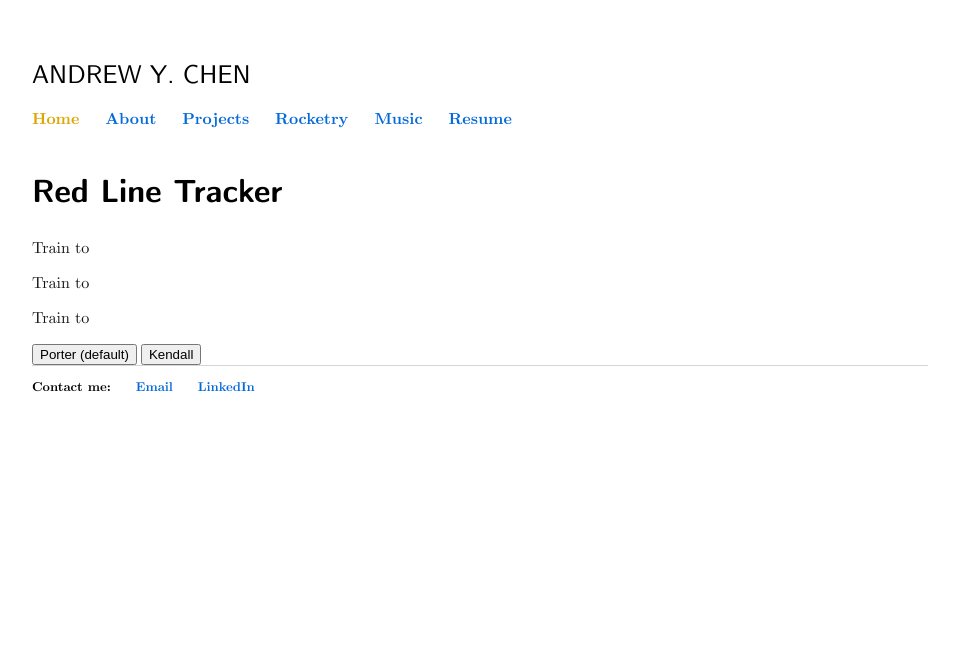
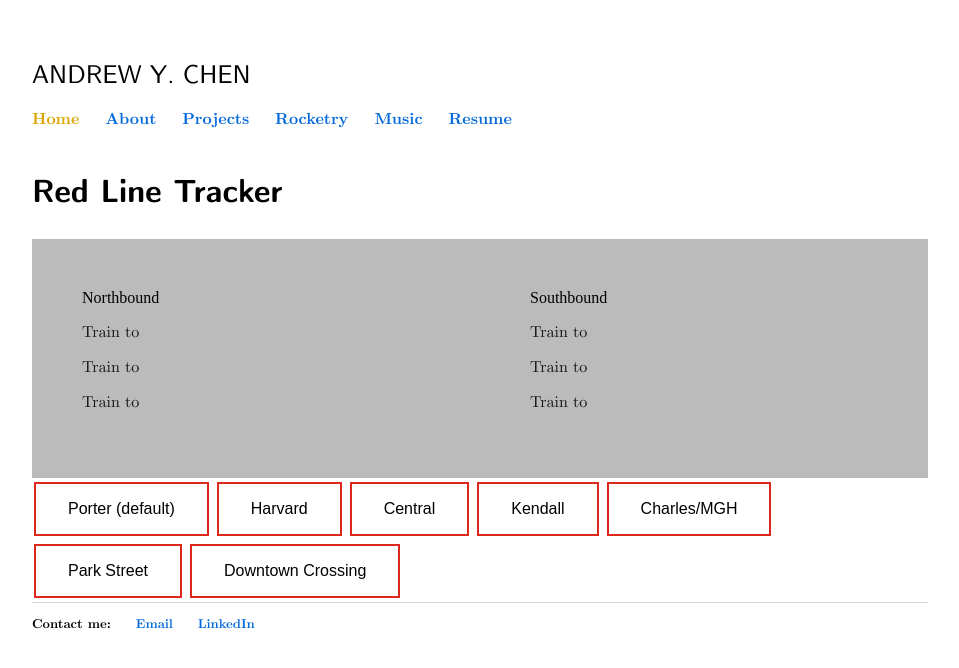
Before and after one commit to carbonheliumnitrogen/carbonheliumnitrogen.github.io, a Jekyll site: the page built from train.html, in a window 1280 px wide. Shown: the top 668 px of the page, without its empty margins (160-1119 px from the left). Built offline with Jekyll 4.4.1, drawn with Linux system fonts in a browser that asks for light colours; some of the changed lines change nothing that is shown.

Commit message:
asdfasdfsadf

```diff
--- a/train.html
+++ b/train.html
@@ -5,30 +5,114 @@ title: train
 
 <head>
 
+  <meta name="viewport" content="width=device-width, initial-scale=1">
+
+  <style>
+      * {
+    box-sizing: border-box;
+  }
+  /* Create two equal columns that floats next to each other */
+  .column {
+    float: left;
+    width: 50%;
+    padding: 50px;
+  }
+
+  /* Clear floats after the columns */
+  .row:after {
+    content: "";
+    display: table;
+    clear: both;
+  }
+
+  .button {
+    background-color: #da291c;
+    border: none;
+    color: white;
+    padding: 16px 32px;
+    text-align: center;
+    text-decoration: none;
+    display: inline-block;
+    font-size: 16px;
+    margin: 4px 2px;
+    transition-duration: 0.4s;
+    cursor: pointer;
+  }
+  .button1 {
+    background-color: white;
+    color: black;
+    border: 2px solid #da291c;
+  }
+
+  .button1:hover {
+    background-color: #da291c;
+    color: white;
+  }
+  </style>
   </head>
 
   <body>
       <h1> Red Line Tracker </h1>
-  <p>Train to <span id = "dest0"></span> <span id = "status0"></span></p>
-  <p>Train to <span id = "dest1"></span> <span id = "status1"></span></p>
-  <p>Train to <span id = "dest2"></span> <span id = "status2"></span></p>
-  <button onclick="getPorterTrain()">Porter (default) </button>
-  <button onclick="getKendallTrain()">Kendall</button>
+      <div class = "row">
+          <div class = "column" style="background-color:#bbb;">
+              Northbound
+              <p>Train to <span id = "ndest0"></span> <span id = "nstatus0"></span></p>
+              <p>Train to <span id = "ndest1"></span> <span id = "nstatus1"></span></p>
+              <p>Train to <span id = "ndest2"></span> <span id = "nstatus2"></span></p>
+          </div>
+          <div class = "column" style="background-color:#bbb;">
+              Southbound
+              <p>Train to <span id = "sdest0"></span> <span id = "sstatus0"></span></p>
+              <p>Train to <span id = "sdest1"></span> <span id = "sstatus1"></span></p>
+              <p>Train to <span id = "sdest2"></span> <span id = "sstatus2"></span></p>
+          </div>
+      </div>
 
+      <button class="button button1" onclick="getPorterTrain()">Porter (default) </button>
+      <button class="button button1" onclick="getHarvardTrain()">Harvard</button>
+      <button class="button button1" onclick="getCentralTrain()">Central</button>
+      <button class="button button1" onclick="getKendallTrain()">Kendall</button>
+      <button class="button button1" onclick="getCharlesTrain()">Charles/MGH</button>
+      <button class="button button1" onclick="getParkStTrain()">Park Street</button>
+      <button class="button button1" onclick="getDTXTrain()">Downtown Crossing</button>
       <script>
-      //console.log('hi');
 
-      //const api_url = 'https://api-v3.mbta.com/trips?filter%5Bid%5D=54977517';
-
-      //const api_url = 'https://api-v3.mbta.com/predictions?filter%5Bstop%5D=place-portr&filter%5Broute%5D=Red&include=stop'; // Porter by default
           async function getPorterTrain(){
-          var api_url = 'https://api-v3.mbta.com/predictions?filter%5Bstop%5D=place-portr&filter%5Broute%5D=Red&include=stop&api_key%5D=e093857d5f6d4f0faa7f0e471aee13dd';
-          getTrain(api_url);
+              var station_code = 'portr';
+              getSouthboundTrain(station_code);
+              getNorthboundTrain(station_code);
+          }
+          async function getHarvardTrain(){
+              var station_code = 'harsq';
+              getSouthboundTrain(station_code);
+              getNorthboundTrain(station_code);
+          }
+          async function getCentralTrain(){
+              var station_code = 'cntsq';
+              getSouthboundTrain(station_code);
+              getNorthboundTrain(station_code);
           }
           async function getKendallTrain(){
-          var api_url = 'https://api-v3.mbta.com/predictions?filter%5Bstop%5D=place-knncl&filter%5Broute%5D=Red&include=stop&api_key%5D=e093857d5f6d4f0faa7f0e471aee13dd';
-          getTrain(api_url);
+              var station_code = 'knncl';
+              getSouthboundTrain(station_code);
+              getNorthboundTrain(station_code);
           }
+          async function getCharlesTrain(){
+              var station_code = 'chmnl';
+              getSouthboundTrain(station_code);
+              getNorthboundTrain(station_code);
+          }
+          async function getParkStTrain(){
+              var station_code = 'pktrm';
+              getSouthboundTrain(station_code);
+              getNorthboundTrain(station_code);
+          }
+          async function getDTXTrain(){
+              var station_code = 'dwnxg';
+              getSouthboundTrain(station_code);
+              getNorthboundTrain(station_code);
+          }
+
           async function getHeadsign(trip) {
               const head_url = 'https://api-v3.mbta.com/trips?filter%5Bid%5D=' + trip.toString() + '&api_key%5D=e093857d5f6d4f0faa7f0e471aee13dd';
               var head_resp = await fetch(head_url);
@@ -54,7 +138,8 @@ title: train
 
               return [minutes, seconds];
           }
-      async function getTrain(api_url) {
+          async function getSouthboundTrain(station_code) {
+            var api_url = 'https://api-v3.mbta.com/predictions?filter%5Bstop%5D=place-' + station_code.toString() + '&filter%5Broute%5D=Red&include=stop&filter%5Bdirection_id%5D=0&api_key%5D=e093857d5f6d4f0faa7f0e471aee13dd'
             const response = await fetch(api_url);
             const data = await response.json();
             //console.log(data)
@@ -65,42 +150,89 @@ title: train
             const date1 = new Date(data.data[1].attributes.arrival_time).toISOString();
             const date2 = new Date(data.data[2].attributes.arrival_time).toISOString();
 
-        document.getElementById('dest0').textContent = await getHeadsign(data.data[0].relationships.trip.data.id);
+            document.getElementById('sdest0').textContent = await getHeadsign(data.data[0].relationships.trip.data.id);
             const diff0 = await getStatus(date0);
             const diff0m = diff0[0];
             const diff0s = diff0[1];
             if (diff0[0] == -999){
-          document.getElementById('status0').textContent = 'is now boarding';
+              document.getElementById('sstatus0').textContent = 'is now boarding';
             }
             else {
-          document.getElementById('status0').textContent = 'arrives in ' + diff0m.toString() + ' min ' + diff0s.toString() + ' sec';
+              document.getElementById('sstatus0').textContent = 'arrives in ' + diff0m.toString() + ' min ' + diff0s.toString() + ' sec';
             }
 
-        document.getElementById('dest1').textContent = await getHeadsign(data.data[1].relationships.trip.data.id);
+            document.getElementById('sdest1').textContent = await getHeadsign(data.data[1].relationships.trip.data.id);
             const diff1 = await getStatus(date1);
             const diff1m = diff1[0];
             const diff1s = diff1[1];
-        if (diff0[1] == -999){
-          document.getElementById('status1').textContent = 'is now boarding';
+            if (diff1[0] == -999){
+              document.getElementById('sstatus1').textContent = 'is now boarding';
             }
             else {
-          document.getElementById('status1').textContent = 'arrives in ' + diff1m.toString() + ' min ' + diff1s.toString() + ' sec';
+              document.getElementById('sstatus1').textContent = 'arrives in ' + diff1m.toString() + ' min ' + diff1s.toString() + ' sec';
             }
 
-        document.getElementById('dest2').textContent = await getHeadsign(data.data[2].relationships.trip.data.id);
+            document.getElementById('sdest2').textContent = await getHeadsign(data.data[2].relationships.trip.data.id);
             const diff2 = await getStatus(date2);
             const diff2m = diff2[0];
             const diff2s = diff2[1];
-        if (diff0[2] == -999){
-          document.getElementById('status2').textContent = 'is now boarding';
+            if (diff2[0] == -999){
+              document.getElementById('sstatus2').textContent = 'is now boarding';
             }
             else {
-          document.getElementById('status2').textContent = 'arrives in ' + diff2m.toString() + ' min ' + diff2s.toString() + ' sec';
+              document.getElementById('sstatus2').textContent = 'arrives in ' + diff2m.toString() + ' min ' + diff2s.toString() + ' sec';
+            }
+
+          }
+          async function getNorthboundTrain(station_code) {
+            var api_url = 'https://api-v3.mbta.com/predictions?filter%5Bstop%5D=place-' + station_code.toString() + '&filter%5Broute%5D=Red&include=stop&filter%5Bdirection_id%5D=1&api_key%5D=e093857d5f6d4f0faa7f0e471aee13dd'
+            const response = await fetch(api_url);
+            const data = await response.json();
+            //console.log(data)
+            //console.log(data.data[0].attributes.headsign);
+            //console.log(data.data.length);
+
+            const date0 = new Date(data.data[0].attributes.arrival_time).toISOString();
+            const date1 = new Date(data.data[1].attributes.arrival_time).toISOString();
+            const date2 = new Date(data.data[2].attributes.arrival_time).toISOString();
+
+            document.getElementById('ndest0').textContent = await getHeadsign(data.data[0].relationships.trip.data.id);
+            const diff0 = await getStatus(date0);
+            const diff0m = diff0[0];
+            const diff0s = diff0[1];
+            if (diff0[0] == -999){
+              document.getElementById('nstatus0').textContent = 'is now boarding';
+            }
+            else {
+              document.getElementById('nstatus0').textContent = 'arrives in ' + diff0m.toString() + ' min ' + diff0s.toString() + ' sec';
+            }
+
+            document.getElementById('ndest1').textContent = await getHeadsign(data.data[1].relationships.trip.data.id);
+            const diff1 = await getStatus(date1);
+            const diff1m = diff1[0];
+            const diff1s = diff1[1];
+            if (diff1[0] == -999){
+              document.getElementById('nstatus1').textContent = 'is now boarding';
+            }
+            else {
+              document.getElementById('nstatus1').textContent = 'arrives in ' + diff1m.toString() + ' min ' + diff1s.toString() + ' sec';
+            }
+
+            document.getElementById('ndest2').textContent = await getHeadsign(data.data[2].relationships.trip.data.id);
+            const diff2 = await getStatus(date2);
+            const diff2m = diff2[0];
+            const diff2s = diff2[1];
+            if (diff2[0] == -999){
+              document.getElementById('nstatus2').textContent = 'is now boarding';
+            }
+            else {
+              document.getElementById('nstatus2').textContent = 'arrives in ' + diff2m.toString() + ' min ' + diff2s.toString() + ' sec';
             }
 
           }
 
 
-      getTrain('https://api-v3.mbta.com/predictions?filter%5Bstop%5D=place-portr&filter%5Broute%5D=Red&include=stop&api_key%5D=e093857d5f6d4f0faa7f0e471aee13dd');
+          getSouthboundTrain('portr');
+          getNorthboundTrain('portr');
         </script>
   </body>
```
Lines whose indentation alone changed are shown as unchanged.
